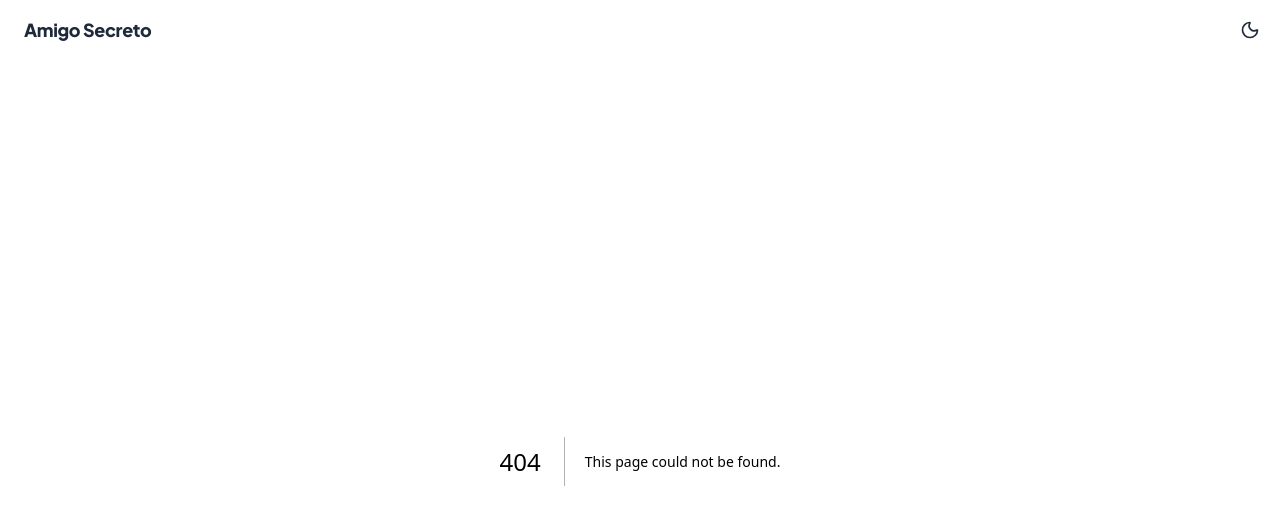
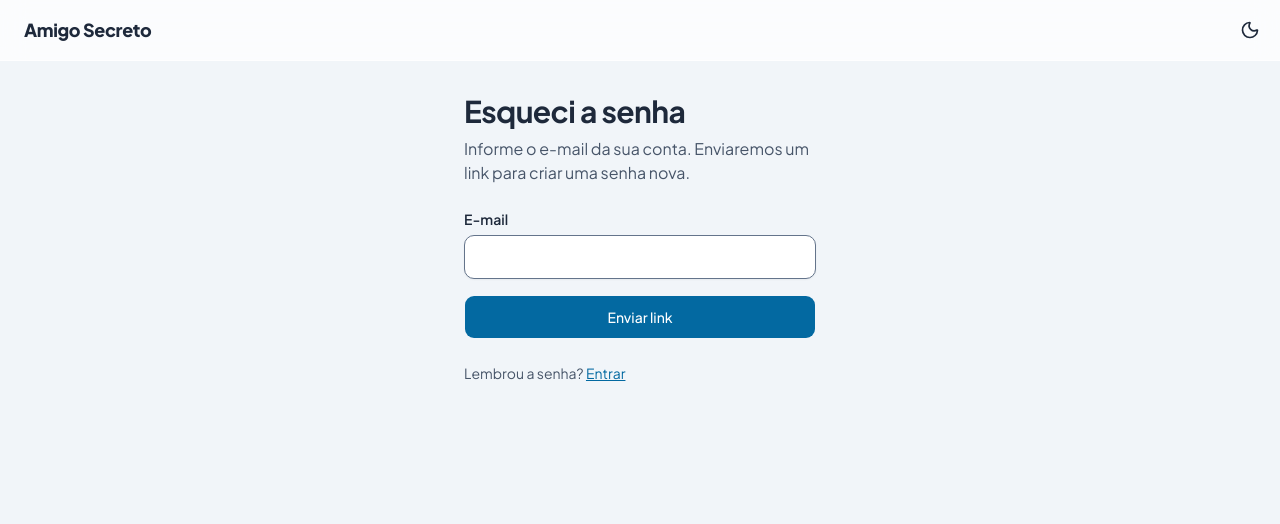
Before and after one commit to adrpnt/amigo-secreto, a Next.js app in the folder apps/web/: page /esqueci-a-senha in a window 1280 px wide. Before the commit this address had no page. Shown: the top 524 px of the page. Built offline with nearby package versions, Linux system fonts and the light colour scheme.

Commit message:
feat(web): add forgot password page

```diff
--- /dev/null
+++ b/apps/web/src/app/esqueci-a-senha/forgot-password-form.tsx
@@ -0,0 +1,122 @@
+'use client';
+
+import { CircleAlert } from 'lucide-react';
+import Link from 'next/link';
+import { type FormEvent, useState } from 'react';
+import { FieldError } from '@/components/field-error';
+import { Alert, AlertDescription } from '@/components/ui/alert';
+import { Button } from '@/components/ui/button';
+import { Input } from '@/components/ui/input';
+import { Label } from '@/components/ui/label';
+import { apiFetch } from '@/lib/api-fetch';
+import { isValidEmail } from '@/lib/email';
+
+const GENERIC_ERROR = 'Algo deu errado. Tente de novo.';
+
+export function ForgotPasswordForm({ next }: { next?: string }) {
+  const [email, setEmail] = useState('');
+  const [submitted, setSubmitted] = useState(false);
+  const [submitting, setSubmitting] = useState(false);
+  const [formError, setFormError] = useState<string | null>(null);
+  const [sentTo, setSentTo] = useState<string | null>(null);
+
+  // Antes do primeiro envio o campo não aparece com erro.
+  const emailError =
+    submitted && !isValidEmail(email) ? 'Informe um e-mail válido.' : undefined;
+
+  async function handleSubmit(event: FormEvent<HTMLFormElement>) {
+    event.preventDefault();
+    setSubmitted(true);
+    if (!isValidEmail(email)) return;
+
+    setFormError(null);
+    setSubmitting(true);
+    try {
+      const response = await apiFetch('/auth/password/forgot', {
+        method: 'POST',
+        headers: { 'Content-Type': 'application/json' },
+        body: JSON.stringify({ email: email.trim(), next }),
+      });
+      if (response.status === 202) {
+        const body = (await response.json()) as { email: string };
+        setSentTo(body.email);
+        return;
+      }
+      if (response.status === 429) {
+        const body = (await response.json()) as { message: string };
+        setFormError(body.message);
+        return;
+      }
+      setFormError(GENERIC_ERROR);
+    } catch {
+      setFormError(GENERIC_ERROR);
+    } finally {
+      setSubmitting(false);
+    }
+  }
+
+  if (sentTo) {
+    return (
+      <section className="flex flex-col gap-2">
+        <h1 className="text-h1">Confira seu e-mail</h1>
+        <p className="text-body text-muted-foreground">
+          Se houver uma conta com {sentTo}, enviamos um link para redefinir a
+          senha.
+        </p>
+      </section>
+    );
+  }
+
+  const signInHref = next
+    ? `/entrar?next=${encodeURIComponent(next)}`
+    : '/entrar';
+
+  return (
+    <section className="flex flex-col gap-6">
+      <div className="flex flex-col gap-2">
+        <h1 className="text-h1">Esqueci a senha</h1>
+        <p className="text-body text-muted-foreground">
+          Informe o e-mail da sua conta. Enviaremos um link para criar uma senha
+          nova.
+        </p>
+      </div>
+      <form
+        noValidate
+        onSubmit={(event) => void handleSubmit(event)}
+        className="flex flex-col gap-4"
+      >
+        <div className="flex flex-col gap-1.5">
+          <Label htmlFor="forgot-email">E-mail</Label>
+          <Input
+            id="forgot-email"
+            name="email"
+            type="email"
+            autoComplete="email"
+            value={email}
+            onChange={(event) => setEmail(event.target.value)}
+            aria-invalid={emailError ? true : undefined}
+            aria-describedby={emailError ? 'forgot-email-error' : undefined}
+          />
+          <FieldError id="forgot-email-error" message={emailError} />
+        </div>
+
+        {formError && (
+          <Alert variant="destructive">
+            <CircleAlert aria-hidden />
+            <AlertDescription>{formError}</AlertDescription>
+          </Alert>
+        )}
+
+        <Button type="submit" disabled={submitting}>
+          {submitting ? 'Enviando…' : 'Enviar link'}
+        </Button>
+      </form>
+      <p className="text-body-sm text-muted-foreground">
+        Lembrou a senha?{' '}
+        <Link href={signInHref} className="text-primary underline">
+          Entrar
+        </Link>
+      </p>
+    </section>
+  );
+}
--- /dev/null
+++ b/apps/web/src/app/esqueci-a-senha/page.tsx
@@ -0,0 +1,18 @@
+import type { Metadata } from 'next';
+import { ForgotPasswordForm } from './forgot-password-form';
+
+export const metadata: Metadata = {
+  title: 'Esqueci a senha · Amigo Secreto',
+};
+
+export default async function ForgotPasswordPage(
+  props: PageProps<'/esqueci-a-senha'>,
+) {
+  const { next } = await props.searchParams;
+
+  return (
+    <main className="mx-auto w-full max-w-sm px-4 py-8">
+      <ForgotPasswordForm next={typeof next === 'string' ? next : undefined} />
+    </main>
+  );
+}
```
Also changed, not shown: 2 other files (tests, documents, lock files or other folders).
